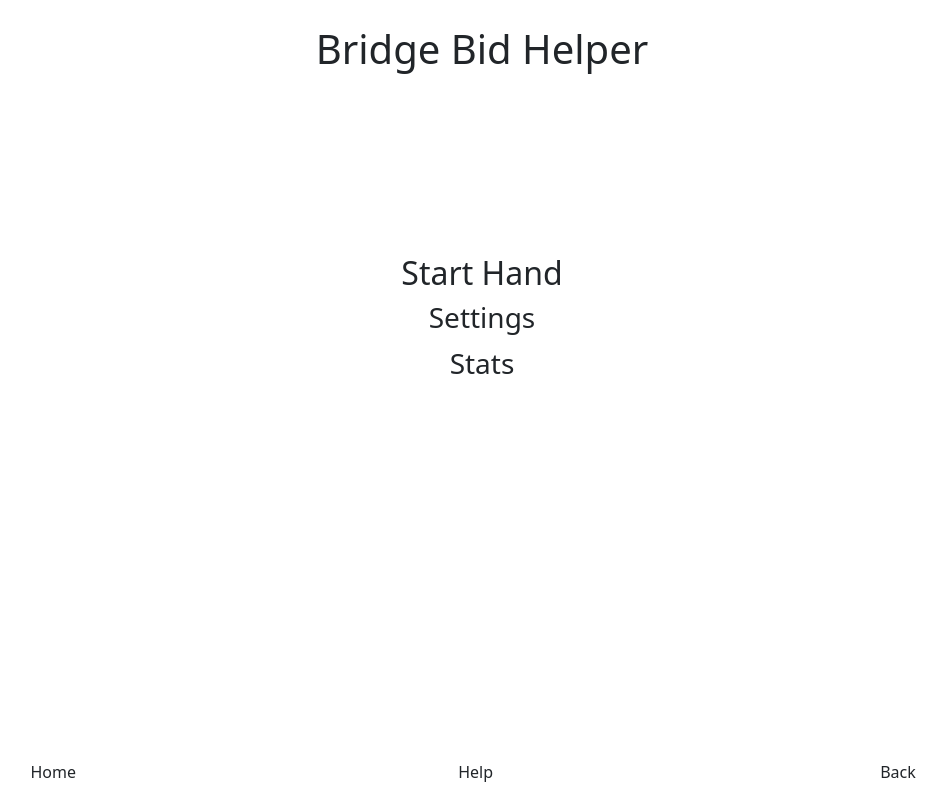
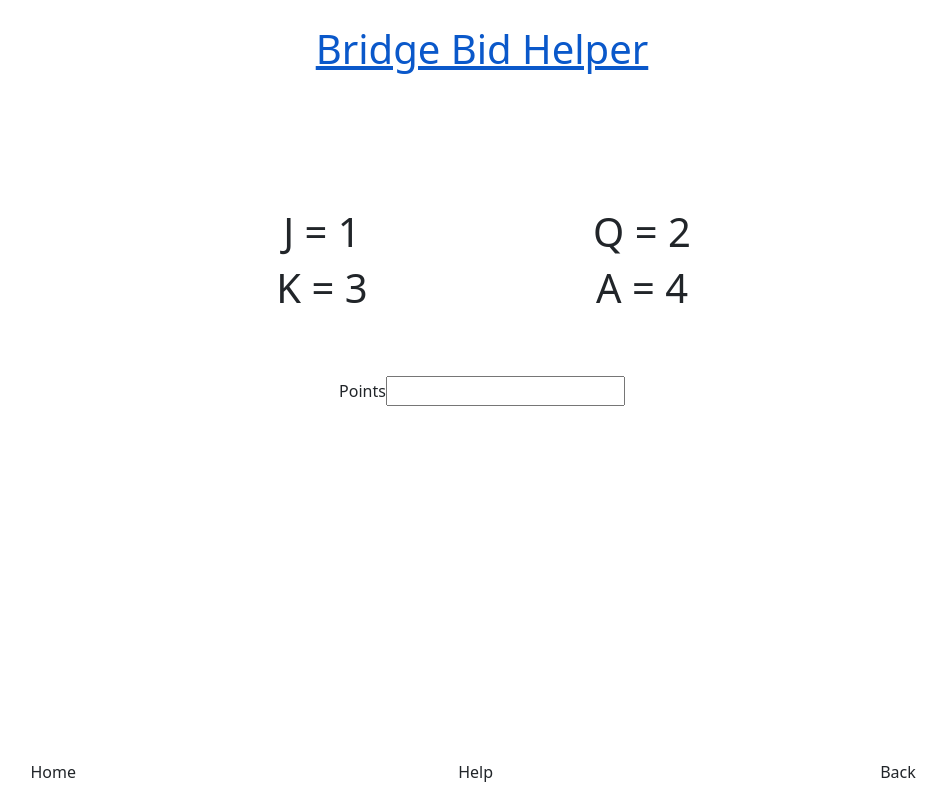
Before and after one commit to JaredjWilliams/Bridge-App, an Angular app in the folder BridgeApp/ClientApp/: page /points in a window 1280 px wide. Before the commit this address led to /. Shown: the whole page, without its empty margins (158-1105 px from the left). Built offline with nearby package versions, Linux system fonts and the light colour scheme.

Commit message:
Added points screen and routing

```diff
--- a/BridgeApp/ClientApp/src/app/app.component.html
+++ b/BridgeApp/ClientApp/src/app/app.component.html
@@ -1,6 +1,12 @@
+
 <app-header></app-header>
-<app-body></app-body>
+<nav>
+    <a href="/dashboard"></a>
+    <a routerLink="/points"></a>
+</nav>
+<router-outlet></router-outlet>
 <app-footer></app-footer>
+
 <!-- <body>
   <app-nav-menu></app-nav-menu>
   <div class="container">
--- a/BridgeApp/ClientApp/src/app/app.module.ts
+++ b/BridgeApp/ClientApp/src/app/app.module.ts
@@ -13,6 +13,8 @@ import { HeaderComponent } from './header/header.component';
 import { BodyComponent } from './body/body.component';
 import { FooterComponent } from './footer/footer.component';
 import { PointscreenComponent } from './pointscreen/pointscreen.component';
+import { AppRoutingModule } from './app-routing.module';
+import { DashboardComponent } from './dashboard/dashboard.component';
 
 @NgModule({
   declarations: [
@@ -25,6 +27,7 @@ import { PointscreenComponent } from './pointscreen/pointscreen.component';
     BodyComponent,
     FooterComponent,
     PointscreenComponent,
+    DashboardComponent,
   ],
   imports: [
     BrowserModule.withServerTransition({ appId: 'ng-cli-universal' }),
@@ -34,7 +37,8 @@ import { PointscreenComponent } from './pointscreen/pointscreen.component';
       { path: '', component: HomeComponent, pathMatch: 'full' },
       { path: 'counter', component: CounterComponent },
       { path: 'fetch-data', component: FetchDataComponent },
-    ])
+    ]),
+    AppRoutingModule
   ],
   providers: [],
   bootstrap: [AppComponent]
--- a/BridgeApp/ClientApp/src/app/body/body.component.html
+++ b/BridgeApp/ClientApp/src/app/body/body.component.html
@@ -1,9 +1,5 @@
 <div>
-    <nav class="subtextOne">
-        <a>
-            <h2>Start Hand</h2>
-        </a>
-    </nav>
+    <nav class="subtextOne"><a routerLink="/points"><h2>Start Hand</h2></a></nav>
     <nav class="subtextTwo">
         <a>
             <h3>Settings</h3>
--- /dev/null
+++ b/BridgeApp/ClientApp/src/app/dashboard/dashboard.component.html
@@ -0,0 +1 @@
+<app-body></app-body>
--- /dev/null
+++ b/BridgeApp/ClientApp/src/app/dashboard/dashboard.component.ts
@@ -0,0 +1,15 @@
+import { Component, OnInit } from '@angular/core';
+
+@Component({
+  selector: 'app-dashboard',
+  templateUrl: './dashboard.component.html',
+  styleUrls: ['./dashboard.component.css']
+})
+export class DashboardComponent implements OnInit {
+
+  constructor() { }
+
+  ngOnInit(): void {
+  }
+
+}
--- a/BridgeApp/ClientApp/src/app/header/header.component.html
+++ b/BridgeApp/ClientApp/src/app/header/header.component.html
@@ -1 +1,5 @@
-<h1>Bridge Bid Helper</h1>
+<nav>
+    <a routerLink="/dashboard">
+        <h1>Bridge Bid Helper</h1>
+    </a>
+</nav>
--- a/BridgeApp/ClientApp/src/app/nav-menu/nav-menu.component.html
+++ b/BridgeApp/ClientApp/src/app/nav-menu/nav-menu.component.html
@@ -17,7 +17,6 @@
       </button>
       <div
         class="navbar-collapse collapse d-sm-inline-flex justify-content-end"
-        [ngClass]="{ show: isExpanded }"
       >
         <ul class="navbar-nav flex-grow">
           <li
--- a/BridgeApp/ClientApp/src/app/pointscreen/pointscreen.component.css
+++ b/BridgeApp/ClientApp/src/app/pointscreen/pointscreen.component.css
@@ -0,0 +1,36 @@
+.containerOne {
+    display: grid;
+    grid-template-areas:
+        "one c c2 m"
+        "two c c2 m"
+        "three c c2 m"
+        "four c c2 m"
+        "five c c2 m";
+    grid-template-rows: 1fr 1fr 1fr 1fr 1fr;
+    grid-template-columns: 25% 25% 25% 25% ;
+}
+.Jack {
+    grid-column-start: c;
+    grid-row-start: one;
+}
+.Queen {
+    grid-column-start: c2;
+    grid-row-start: one;
+}
+.King {
+    grid-column-start: c;
+    grid-row-start: two;
+}
+.Ace {
+    grid-column-start: c2;
+    grid-row-start: two;
+}
+.PointsLabel {
+    grid-column-start: c;
+    grid-column-end: c2;
+    grid-row-start: four;
+    text-align: center;
+}
+h1 {
+    text-align: center;
+}
--- a/BridgeApp/ClientApp/src/app/pointscreen/pointscreen.component.html
+++ b/BridgeApp/ClientApp/src/app/pointscreen/pointscreen.component.html
@@ -1,14 +1,11 @@
-<app-header></app-header>
-<div>
-    <h1>J = 1</h1>
-    <h1>Q = 2</h1>
-    <h1>K = 3</h1>
-    <h1>A = 4</h1>
-</div>
-<div>
-    <form>
+
+<div class="containerOne">
+    <h1 class="Jack">J = 1</h1>
+    <h1 class="Queen">Q = 2</h1>
+    <h1 class="King">K = 3</h1>
+    <h1 class="Ace">A = 4</h1>
+    <form class="PointsLabel">
         <label>Points</label>
         <input type="number">
     </form>
 </div>
-<app-footer></app-footer>
```
Also changed, not shown: BridgeApp/ClientApp/src/app/app-routing.module.ts (added, +19 -0 lines), BridgeApp/ClientApp/src/app/dashboard/dashboard.component.css (added), 1 other file (tests, documents, lock files or other folders).
